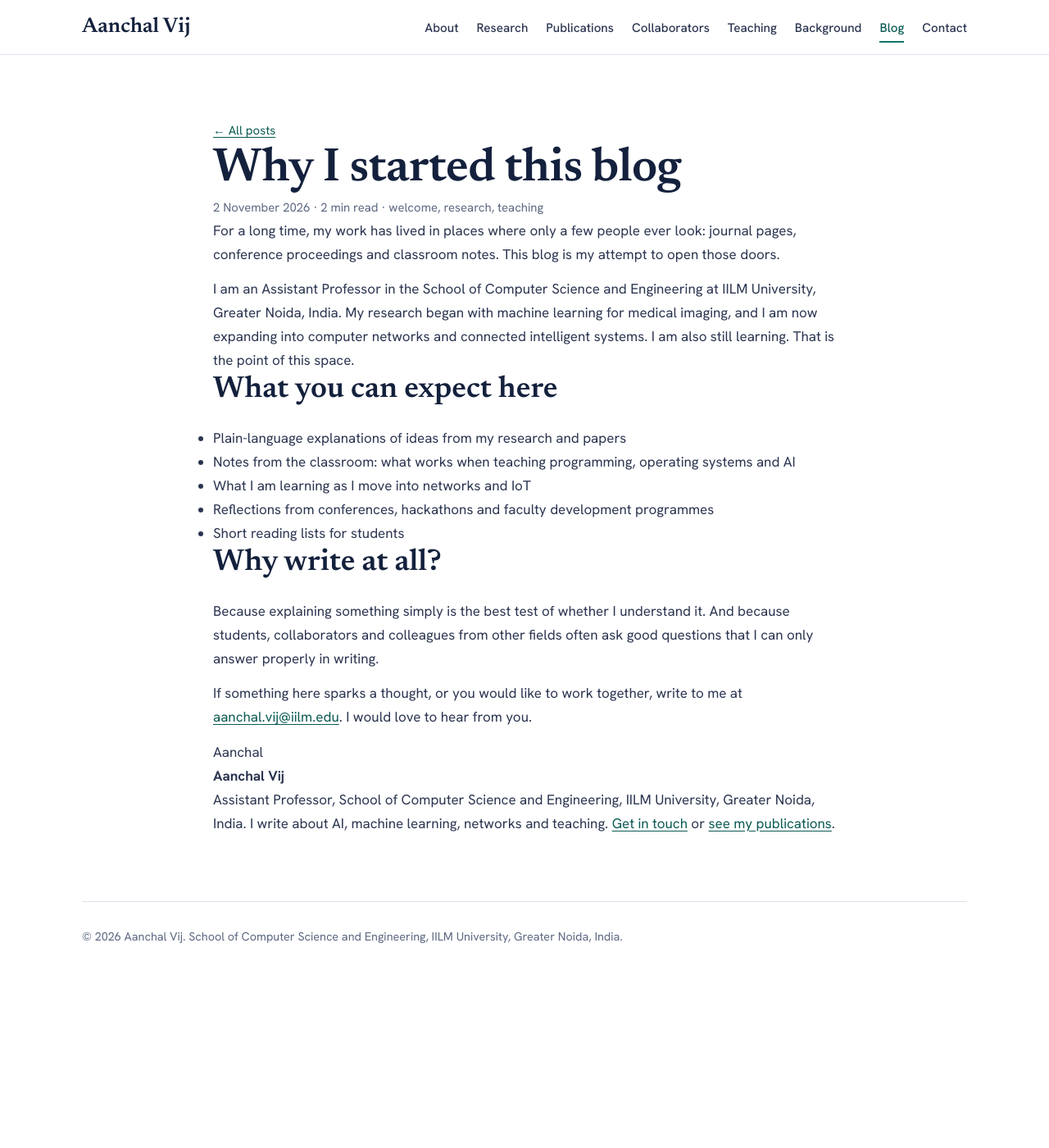
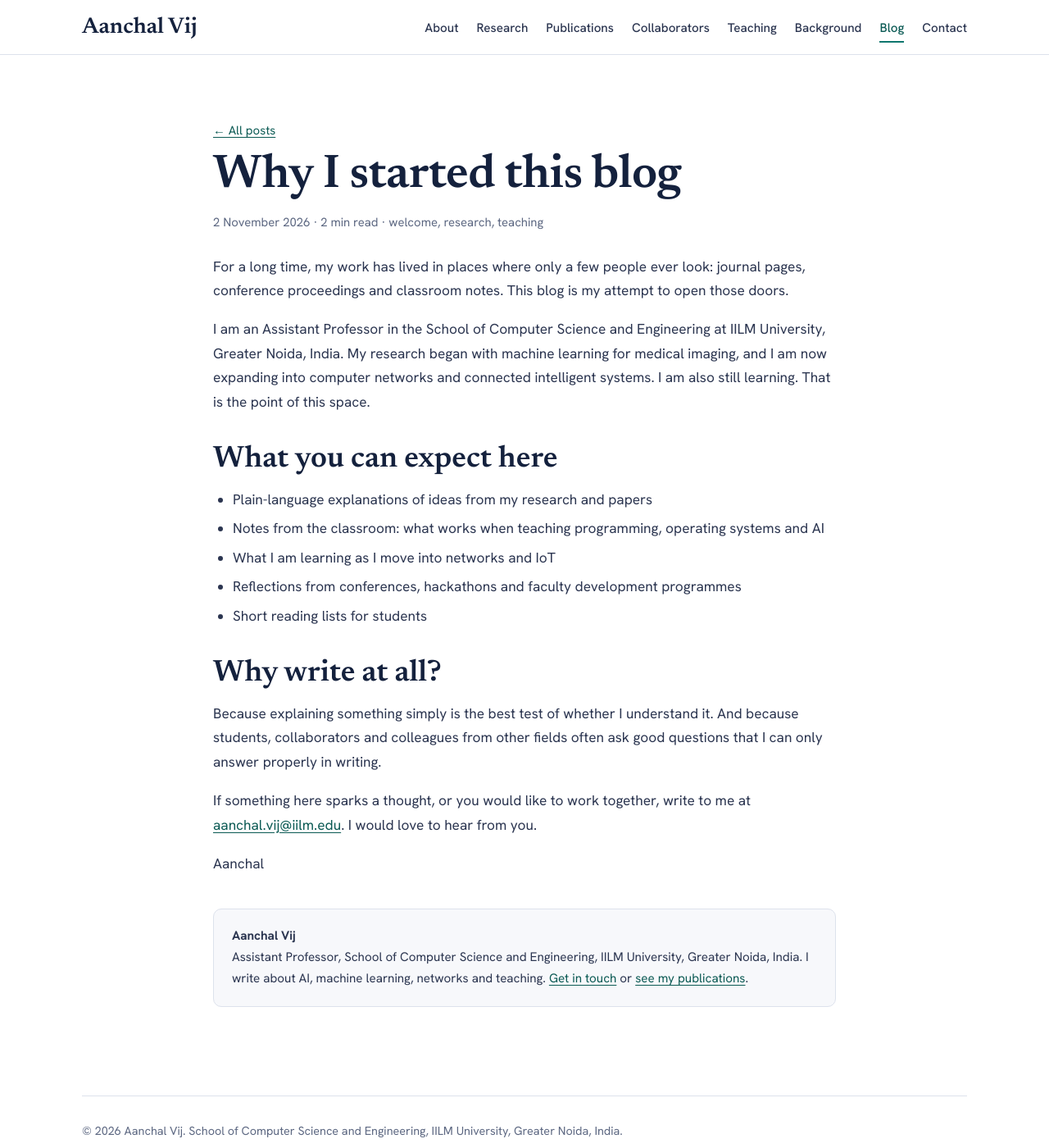
Before and after one commit to draanchalvij-jpg/draanchalvij-jpg.github.io, a Jekyll site: the page built from _posts/2026-11-02-why-i-started-this-blog.md, in a window 1280 px wide and 1400 px high. Shown: the whole window at 82% size. Built offline with Jekyll 4.4.1, drawn with Linux system fonts in a browser that asks for light colours.

Commit message:
Update style.css

```diff
--- a/assets/css/style.css
+++ b/assets/css/style.css
@@ -161,8 +161,8 @@ footer{padding:30px 0;color:var(--muted);font-size:.9rem;border-top:1px solid va
 /* Navigation spacing: seven links plus profile icons */
 @media (min-width: 821px) { .top ul { gap: 22px; } }
 @media (min-width: 821px) and (max-width: 1000px) { .top ul { gap: 16px; } .brand { font-size: 1.45rem; } }
-@media (max-width: 1199px) { .social-links { display: none; } }
-@media (min-width: 1200px) { .brand { font-size: 1.6rem; } .social-links { margin-left: 24px; padding-left: 20px; gap: 12px; } }
+@media (max-width: 1299px) { .social-links { display: none; } }
+@media (min-width: 1300px) { .brand { font-size: 1.6rem; } .social-links { margin-left: 24px; padding-left: 20px; gap: 12px; } }
 
 /* Collaborators */
 .collabs{display:grid;grid-template-columns:repeat(auto-fit,minmax(270px,1fr));gap:18px;margin:6px 0 24px}
@@ -178,3 +178,27 @@ footer{padding:30px 0;color:var(--muted);font-size:.9rem;border-top:1px solid va
 #authorNote{margin:0 0 14px}
 
 .where{margin-top:20px;font-size:.95rem;color:#b7c2dd}
+
+/* Nav: eight links on small laptops and tablets */
+@media (min-width: 821px) and (max-width: 1000px) { .top ul a { font-size: .88rem; } }
+
+/* Blog */
+.post-list{display:grid;gap:22px;margin-top:20px}
+.post-card{padding:22px 24px;background:var(--paper);border:1px solid var(--line);border-left:4px solid var(--teal);border-radius:10px}
+.alt .post-card{background:var(--white)}
+.post-card h2,.post-card h3{margin:4px 0 8px;font-size:1.35rem}
+.post-card h2 a,.post-card h3 a{text-decoration:none;color:var(--ink)}
+.post-card h2 a:hover,.post-card h3 a:hover{color:var(--teal-d);text-decoration:underline}
+.more{font-weight:700}
+.post h1{margin:8px 0 10px}
+.prose{margin-top:26px;font-size:1.08rem}
+.prose p,.prose ul,.prose ol{margin:0 0 18px}
+.prose ul,.prose ol{padding-left:24px}
+.prose li{margin-bottom:6px}
+.prose h2,.prose h3{margin:34px 0 12px}
+.prose blockquote{border-left:3px solid var(--teal);padding-left:18px;color:var(--muted);margin:0 0 18px}
+.prose img{max-width:100%;height:auto;border-radius:10px}
+.prose pre,.prose code{font-size:.92rem;background:var(--paper)}
+.prose pre{padding:14px;overflow-x:auto;margin-bottom:18px}
+.byline{margin-top:40px;padding:20px 22px;background:var(--paper);border:1px solid var(--line);border-radius:10px;font-size:.95rem}
+.postnav{display:flex;justify-content:space-between;gap:20px;margin-top:28px;flex-wrap:wrap}
```
